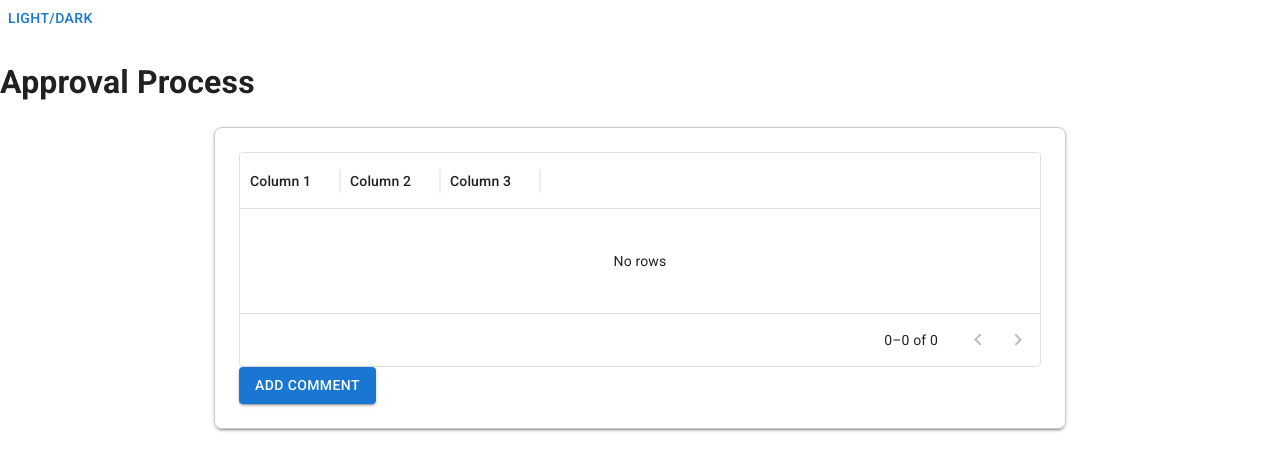
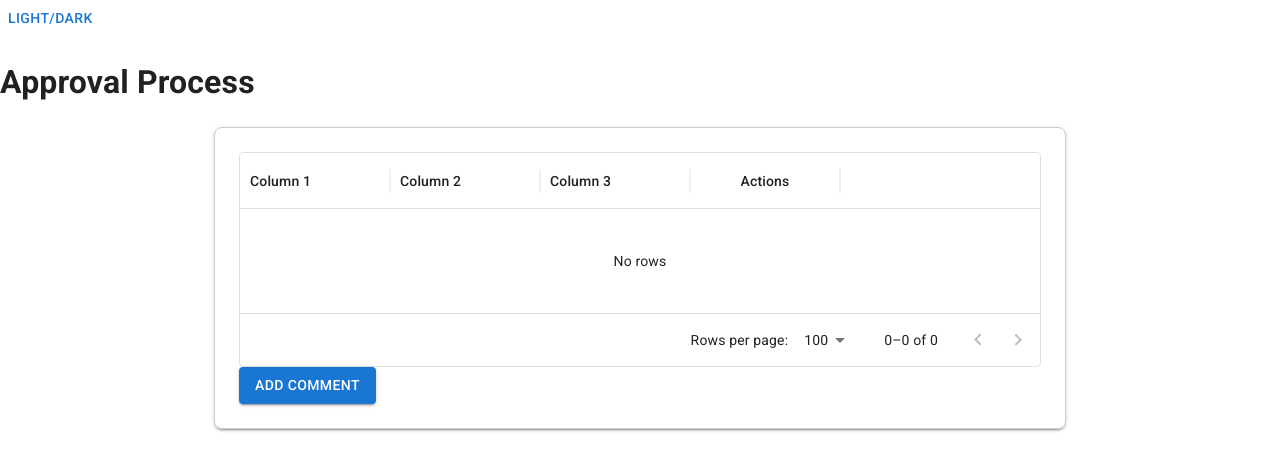
Before and after one commit to marcabdo/Workflow, a React (Create React App) app: page /21 in a window 1280 px wide. Shown: the top 470 px of the page. Built offline with nearby package versions, Linux system fonts and the light colour scheme.

Commit message:
completed comment functionality

```diff
--- a/src/component/approval1/comments.js
+++ b/src/component/approval1/comments.js
@@ -1,33 +1,103 @@
 import React, { useState } from "react";
+import DeleteIcon from "@mui/icons-material/DeleteOutlined";
 import {
   TextField,
-  RadioGroup,
-  FormControlLabel,
-  Radio,
-  FormControl,
-  FormLabel,
-  Autocomplete,
   Button,
   Grid,
   Container,
   Typography,
   Box,
 } from "@mui/material";
-import { DataGrid } from "@mui/x-data-grid";
+import { DataGrid, GridActionsCellItem } from "@mui/x-data-grid";
 import Popup from "reactjs-popup";
 
-const Comments = ({}) => {
+const Comments = () => {
+  const [comment, setComment] = useState("");
+  const [id, setId] = useState(0);
   const [rows, setRows] = useState([]);
 
+  const handleDeleteClick = (id) => {
+    setRows((prevRows) => prevRows.filter((row) => row.id !== id));
+  };
+
+  const addComment = () => {
+    setId((prevId) => prevId + 1);
+    const newRows = {
+      id: id,
+      col1: comment.trim(),
+      col2: new Date().toLocaleDateString(),
+      col3: new Date().toLocaleTimeString(),
+    };
+    setRows((prevRows) => [...prevRows, newRows]);
+    setComment("");
+  };
+
   const columns = [
+    { field: "col1", headerName: "Column 1", width: 150 },
+    { field: "col2", headerName: "Column 2", width: 150 },
+    { field: "col3", headerName: "Column 3", width: 150 },
     {
-      field: "col1",
-      headerName: "Column 1",
-      width: 100,
+      field: "actions",
+      type: "actions",
+      headerName: "Actions",
+      width: 150,
+      getActions: ({ id }) => [
+        <Popup
+          trigger={
+            <GridActionsCellItem
+              icon={<DeleteIcon />}
+              label="Delete"
+              onClick={() => handleDeleteClick(id)}
+              color="inherit"
+            />
+          }
+          modal
+          nested
+        >
+          {(close) => (
+            <Box
+              sx={{
+                padding: 3,
+                border: "1px solid #ccc",
+                borderRadius: 2,
+                position: "absolute",
+                transform: "translate(-50%, -50%)",
+                width: 400,
+                bgcolor: "background.paper",
+              }}
+            >
+              <Typography variant="h6" gutterBottom>
+                Delete Comment
+              </Typography>
+              <Typography variant="body1" gutterBottom>
+                Are you sure you want to delete this comment?
+              </Typography>
+              <Grid container spacing={2}>
+                <Grid item>
+                  <Button variant="outlined" onClick={close}>
+                    Cancel
+                  </Button>
+                </Grid>
+                <Grid item>
+                  <Button
+                    variant="contained"
+                    color="primary"
+                    onClick={() => {
+                      handleDeleteClick(id);
+                      close();
+                    }}
+                  >
+                    Delete
+                  </Button>
+                </Grid>
+              </Grid>
+            </Box>
+          )}
+        </Popup>,
+      ],
     },
-    { field: "col2", headerName: "Column 2", width: 100 },
-    { field: "col3", headerName: "Column 3", width: 100 },
   ];
+
   return (
     <Container maxWidth="md">
       <Box
@@ -41,21 +111,16 @@ const Comments = ({}) => {
         <DataGrid
           rows={rows}
           columns={columns}
-          disableColumnReorder={true}
-          disableColumnResize={true}
-          disableColumnSorting={true}
-          disableColumnMenu={true}
-          initialState={{
-            pagination: {
-              paginationModel: { page: 0, pageSize: 5 },
-            },
-          }}
+          disableColumnReorder
+          disableColumnResize
+          disableColumnSorting
+          disableColumnMenu
+          zIndex={0}
         />
         <Popup
           trigger={
             <Button variant="contained" color="primary">
-              {" "}
-              Add Comment{" "}
+              Add Comment
             </Button>
           }
           modal
@@ -68,6 +133,11 @@ const Comments = ({}) => {
                 border: "1px solid #ccc",
                 borderRadius: 2,
                 boxShadow: 2,
+                position: "absolute",
+                transform: "translate(-50%, -50%)",
+                width: 700,
+                height: 400,
+                bgcolor: "background.paper",
               }}
             >
               <Typography variant="h6" gutterBottom>
@@ -78,7 +148,9 @@ const Comments = ({}) => {
                 variant="outlined"
                 fullWidth
                 multiline
-                rows={4}
+                rows={10}
+                value={comment}
+                onChange={(e) => setComment(e.target.value)}
               />
               <Grid container spacing={2}>
                 <Grid item>
@@ -87,7 +159,14 @@ const Comments = ({}) => {
                   </Button>
                 </Grid>
                 <Grid item>
-                  <Button variant="contained" color="primary">
+                  <Button
+                    variant="contained"
+                    color="primary"
+                    onClick={() => {
+                      addComment();
+                      close();
+                    }}
+                  >
                     Submit
                   </Button>
                 </Grid>
```
